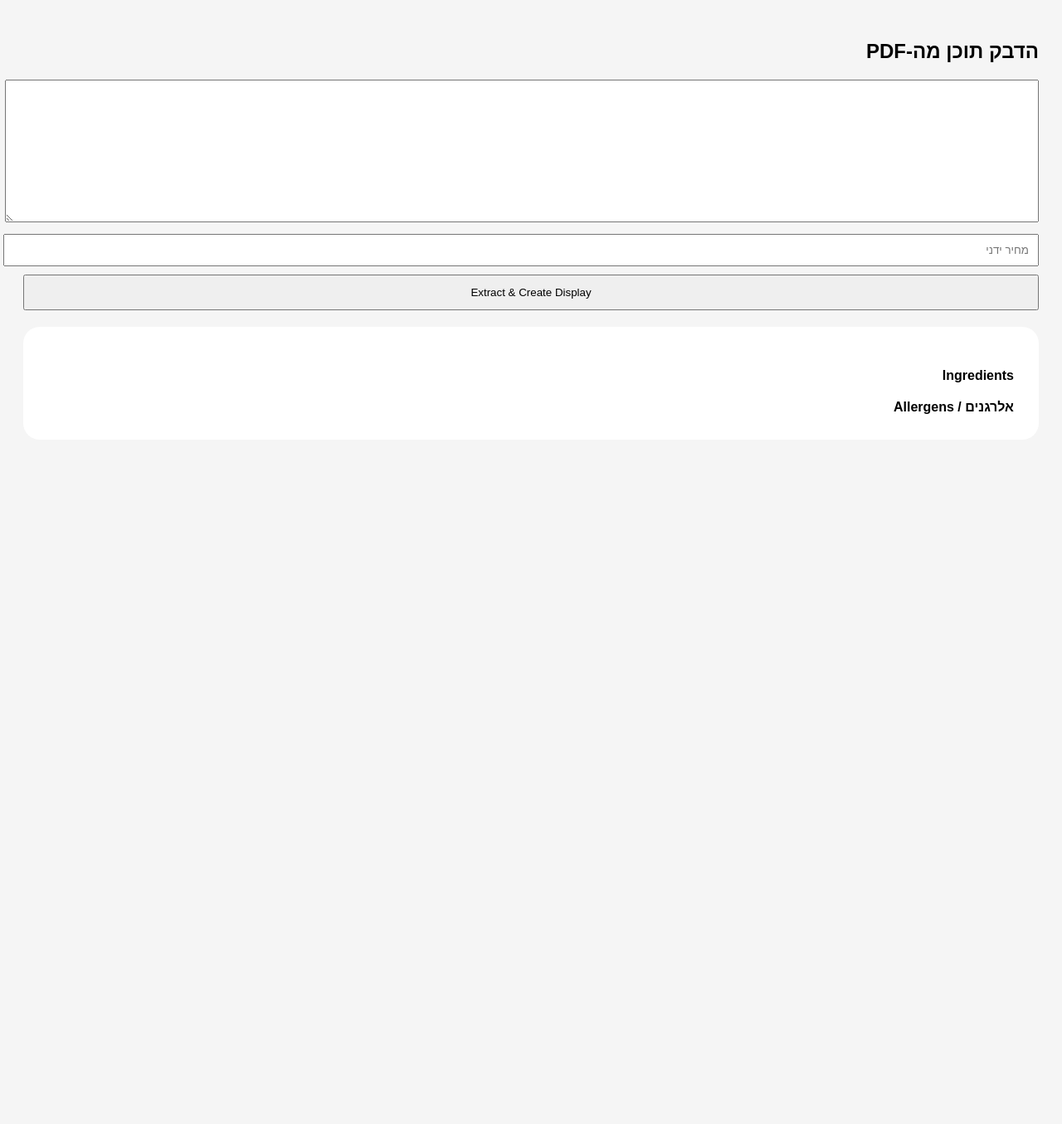
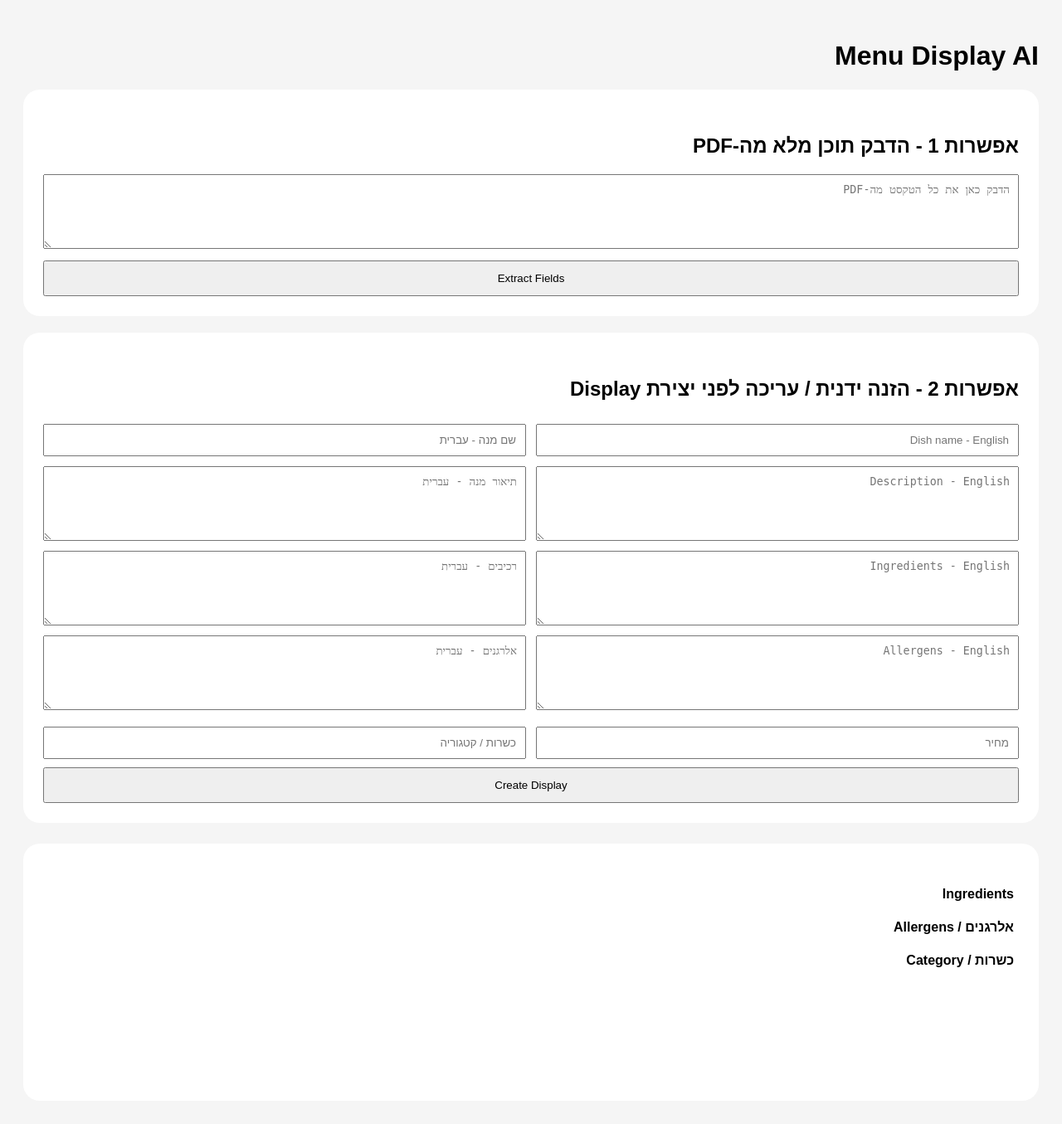
Before and after one commit to roeeza-bot/menu-display-ai, a Flask app: page / in a window 1280 px wide. Shown: the whole page at 83% size. Before the commit the page ends 499 px from the top, so only its background shows below. Run offline with Flask 3, Linux system fonts and the light colour scheme.

Commit message:
Update index.html

```diff
--- a/templates/index.html
+++ b/templates/index.html
@@ -6,58 +6,108 @@
 
 <style>
 body {font-family: Arial; background:#f5f5f5; padding:20px;}
-textarea {width:100%; height:150px; padding:10px;}
-input {width:100%; padding:10px; margin-top:10px;}
-button {padding:12px; margin-top:10px; width:100%;}
+textarea {width:100%; min-height:90px; padding:10px; box-sizing:border-box;}
+input {width:100%; padding:10px; margin-top:8px; box-sizing:border-box;}
+button {padding:12px; margin-top:10px; width:100%; cursor:pointer;}
+h2 {margin-top:30px;}
+
+.box {
+    background:white;
+    padding:24px;
+    margin-top:20px;
+    border-radius:20px;
+}
+
+.grid {
+    display:grid;
+    grid-template-columns:1fr 1fr;
+    gap:12px;
+}
+
+.full {grid-column:1 / -1;}
 
 .display {
     background:white;
     padding:30px;
-    margin-top:20px;
+    margin-top:25px;
     border-radius:20px;
+    min-height:250px;
 }
 
 .title {font-size:32px; font-weight:bold;}
-.desc {margin-top:10px;}
-.section {margin-top:20px;}
-.price {font-size:28px; font-weight:bold;}
+.desc {margin-top:10px; font-size:18px;}
+.section {margin-top:22px;}
+.price {font-size:28px; font-weight:bold; margin-bottom:20px;}
+.small-title {font-weight:bold; margin-bottom:6px;}
 </style>
+</head>
 
-</head>
 <body>
 
-<h2>הדבק תוכן מה-PDF</h2>
+<h1>Menu Display AI</h1>
 
-<textarea id="raw"></textarea>
+<div class="box">
+    <h2>אפשרות 1 - הדבק תוכן מלא מה-PDF</h2>
+    <textarea id="raw" placeholder="הדבק כאן את כל הטקסט מה-PDF"></textarea>
+    <button onclick="runExtract()">Extract Fields</button>
+</div>
 
-<input id="price" placeholder="מחיר ידני">
+<div class="box">
+    <h2>אפשרות 2 - הזנה ידנית / עריכה לפני יצירת Display</h2>
 
-<button onclick="run()">Extract & Create Display</button>
+    <div class="grid">
+        <input id="dishNameEn" placeholder="Dish name - English">
+        <input id="dishNameHe" placeholder="שם מנה - עברית">
+
+        <textarea id="descEn" placeholder="Description - English"></textarea>
+        <textarea id="descHe" placeholder="תיאור מנה - עברית"></textarea>
+
+        <textarea id="ingredientsEn" placeholder="Ingredients - English"></textarea>
+        <textarea id="ingredientsHe" placeholder="רכיבים - עברית"></textarea>
+
+        <textarea id="allergensEn" placeholder="Allergens - English"></textarea>
+        <textarea id="allergensHe" placeholder="אלרגנים - עברית"></textarea>
+
+        <input id="price" placeholder="מחיר">
+        <input id="kosher" placeholder="כשרות / קטגוריה">
+    </div>
+
+    <button onclick="createDisplay()">Create Display</button>
+</div>
 
 <div class="display">
     <div class="price" id="priceOut"></div>
-    <div class="title" id="nameEn"></div>
-    <div class="title" id="nameHe"></div>
 
-    <div class="desc" id="descEn"></div>
-    <div class="desc" id="descHe"></div>
+    <div class="title" id="nameEnOut"></div>
+    <div class="title" id="nameHeOut"></div>
+
+    <div class="desc" id="descEnOut"></div>
+    <div class="desc" id="descHeOut"></div>
 
     <div class="section">
-        <b>Ingredients</b>
-        <div id="ingEn"></div>
-        <div id="ingHe"></div>
+        <div class="small-title">Ingredients</div>
+        <div id="ingEnOut"></div>
+        <div id="ingHeOut"></div>
     </div>
 
     <div class="section">
-        <b>אלרגנים / Allergens</b>
-        <div id="allHe"></div>
-        <div id="allEn"></div>
+        <div class="small-title">אלרגנים / Allergens</div>
+        <div id="allHeOut"></div>
+        <div id="allEnOut"></div>
+    </div>
+
+    <div class="section">
+        <div class="small-title">כשרות / Category</div>
+        <div id="kosherOut"></div>
     </div>
 </div>
 
 <script>
-async function run() {
+function safe(value) {
+    return value || "";
+}
 
+async function runExtract() {
     const res = await fetch("/extract", {
         method:"POST",
         headers: {"Content-Type":"application/json"},
@@ -68,19 +118,44 @@ async function run() {
 
     const data = await res.json();
 
-    document.getElementById("priceOut").innerText = document.getElementById("price").value;
+    if (data.error) {
+        alert("Error: " + data.error);
+        return;
+    }
 
-    document.getElementById("nameEn").innerText = data.dish_name_en;
-    document.getElementById("nameHe").innerText = data.dish_name_he;
+    document.getElementById("dishNameEn").value = safe(data.dish_name_en);
+    document.getElementById("dishNameHe").value = safe(data.dish_name_he);
 
-    document.getElementById("descEn").innerText = data.description_en;
-    document.getElementById("descHe").innerText = data.description_he;
+    document.getElementById("descEn").value = safe(data.description_en);
+    document.getElementById("descHe").value = safe(data.description_he);
 
-    document.getElementById("ingEn").innerText = data.ingredients_en;
-    document.getElementById("ingHe").innerText = data.ingredients_he;
+    document.getElementById("ingredientsEn").value = safe(data.ingredients_en);
+    document.getElementById("ingredientsHe").value = safe(data.ingredients_he);
 
-    document.getElementById("allEn").innerText = data.allergens_en;
-    document.getElementById("allHe").innerText = data.allergens_he;
+    document.getElementById("allergensEn").value = safe(data.allergens_en);
+    document.getElementById("allergensHe").value = safe(data.allergens_he);
+
+    document.getElementById("kosher").value = safe(data.category);
+
+    createDisplay();
+}
+
+function createDisplay() {
+    document.getElementById("priceOut").innerText = document.getElementById("price").value ? "₪" + document.getElementById("price").value : "";
+
+    document.getElementById("nameEnOut").innerText = document.getElementById("dishNameEn").value;
+    document.getElementById("nameHeOut").innerText = document.getElementById("dishNameHe").value;
+
+    document.getElementById("descEnOut").innerText = document.getElementById("descEn").value;
+    document.getElementById("descHeOut").innerText = document.getElementById("descHe").value;
+
+    document.getElementById("ingEnOut").innerText = document.getElementById("ingredientsEn").value;
+    document.getElementById("ingHeOut").innerText = document.getElementById("ingredientsHe").value;
+
+    document.getElementById("allEnOut").innerText = document.getElementById("allergensEn").value;
+    document.getElementById("allHeOut").innerText = document.getElementById("allergensHe").value;
+
+    document.getElementById("kosherOut").innerText = document.getElementById("kosher").value;
 }
 </script>
 
```
